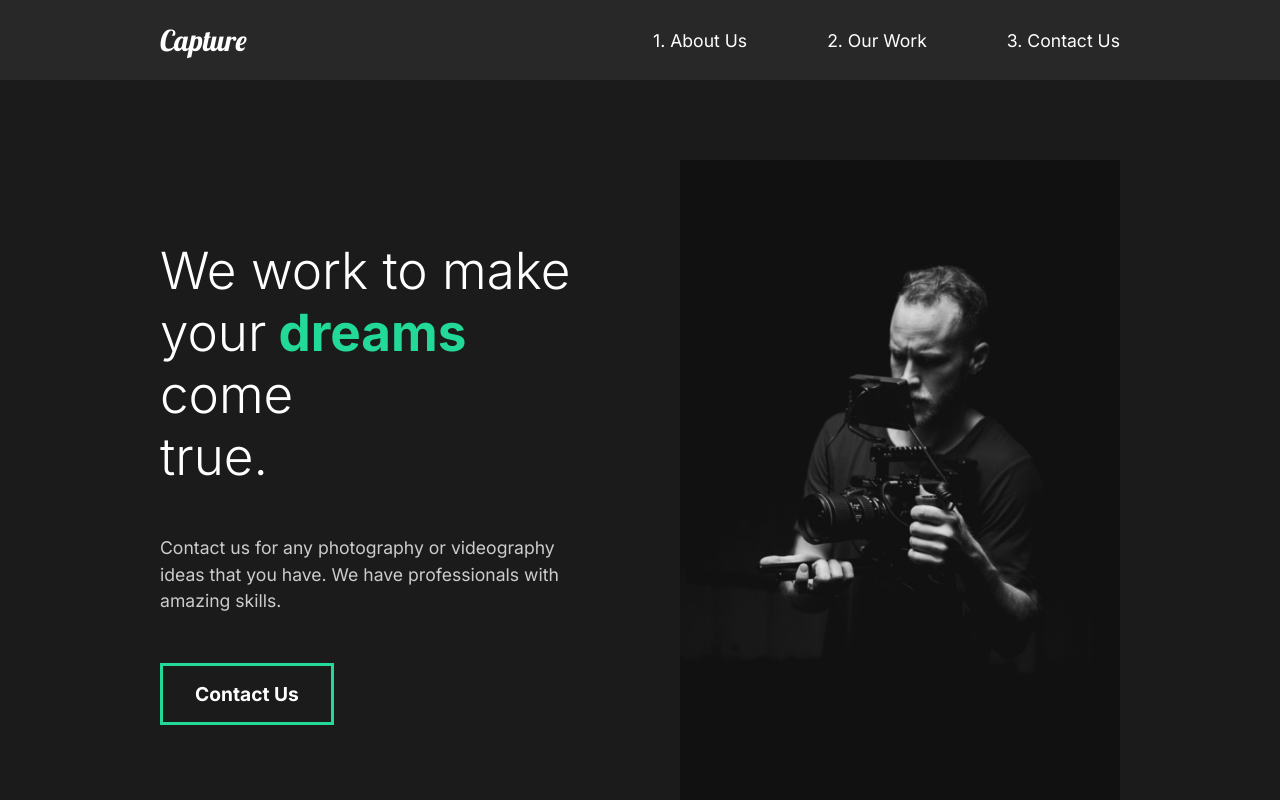
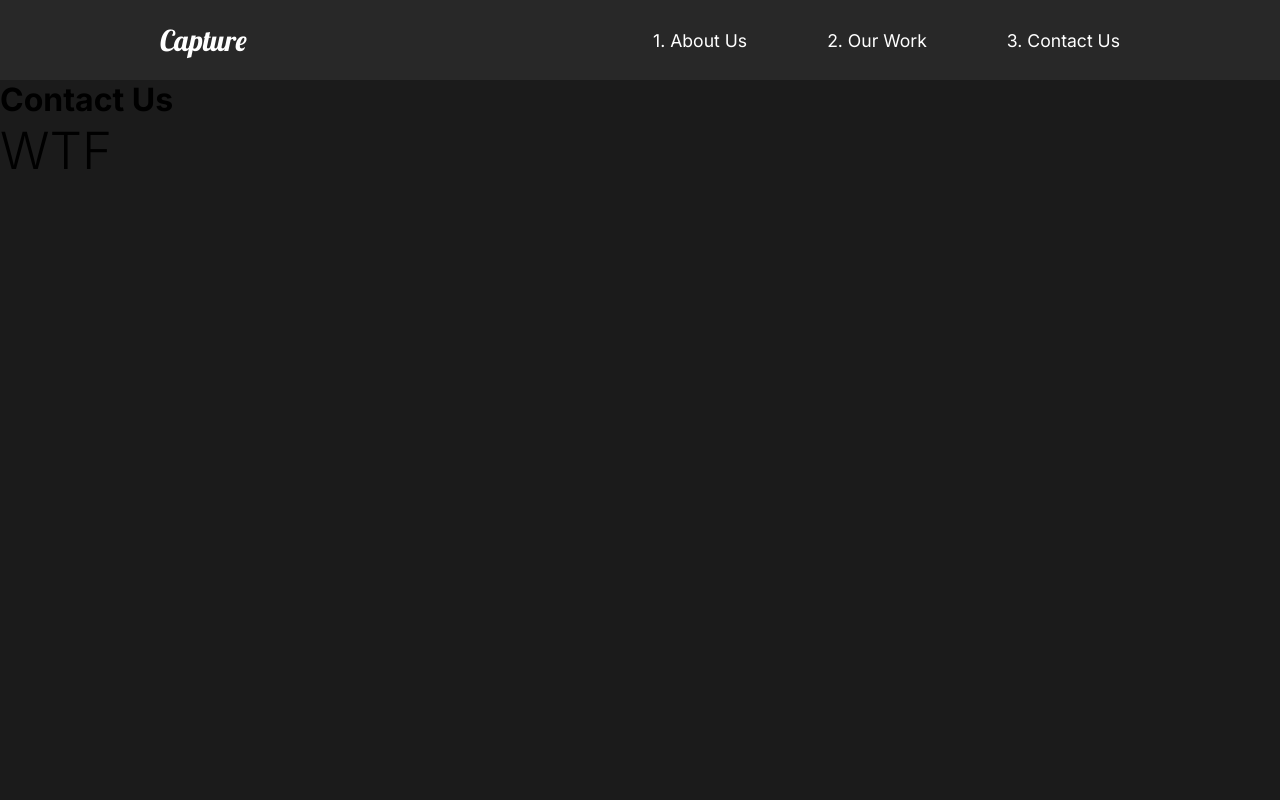
Before and after one commit to IsekaiGuy/Capture, a React (Create React App) app: page /contact in a window 1280 px wide. Shown: the top 800 px of the page. Built offline with nearby package versions, Linux system fonts and the light colour scheme.

Commit message:
9. Routered

```diff
--- a/src/App.js
+++ b/src/App.js
@@ -1,14 +1,30 @@
 import React from "react";
 import AboutUs from "./components/pages/AboutUs";
+import OurWork from "./components/pages/OurWork";
+import ContactUs from "./components/pages/ContactUs";
 import GlobalStyle from "./components/GlobalStyle";
 import Nav from "./components/Nav";
+//Router
+import { Switch, Route } from "react-router-dom";
 
 function App() {
   return (
     <div className="App">
       <GlobalStyle />
       <Nav />
-      <AboutUs />
+      <Switch>
+        <Route path="/" exact>
+          <AboutUs />
+        </Route>
+
+        <Route path="/work">
+          <OurWork />
+        </Route>
+
+        <Route path="/contact">
+          <ContactUs />
+        </Route>
+      </Switch>
     </div>
   );
 }
--- a/src/components/Nav.js
+++ b/src/components/Nav.js
@@ -1,23 +1,24 @@
 import React from "react";
 import styled from "styled-components";
+import { Link } from "react-router-dom";
 
 const Nav = () => {
   return (
     <StyledNav>
       <h1>
-        <a id="logo" href="#">
+        <Link id="logo" to="/">
           Capture
-        </a>
+        </Link>
       </h1>
       <ul>
         <li>
-          <a href="#">1. About Us</a>
+          <Link to="/">1. About Us</Link>
         </li>
         <li>
-          <a href="#">2. Our Work</a>
+          <Link to="/work">2. Our Work</Link>
         </li>
         <li>
-          <a href="#">3. Contact Us</a>
+          <Link to="/contact">3. Contact Us</Link>
         </li>
       </ul>
     </StyledNav>
--- /dev/null
+++ b/src/components/pages/ContactUs.js
@@ -0,0 +1,12 @@
+import React from "react";
+
+const ContactUs = () => {
+  return (
+    <div>
+      <h1>Contact Us</h1>
+      <h2>WTF</h2>
+    </div>
+  );
+};
+
+export default ContactUs;
--- /dev/null
+++ b/src/components/pages/OurWork.js
@@ -0,0 +1,11 @@
+import React from "react";
+
+const OurWork = () => {
+  return (
+    <div>
+      <h1>Our Work</h1>
+    </div>
+  );
+};
+
+export default OurWork;
--- a/src/index.js
+++ b/src/index.js
@@ -2,10 +2,13 @@ import React from "react";
 import ReactDOM from "react-dom";
 import App from "./App";
 import reportWebVitals from "./reportWebVitals";
+import { BrowserRouter } from "react-router-dom";
 
 ReactDOM.render(
   <React.StrictMode>
-    <App />
+    <BrowserRouter>
+      <App />
+    </BrowserRouter>
   </React.StrictMode>,
   document.getElementById("root")
 );
```
